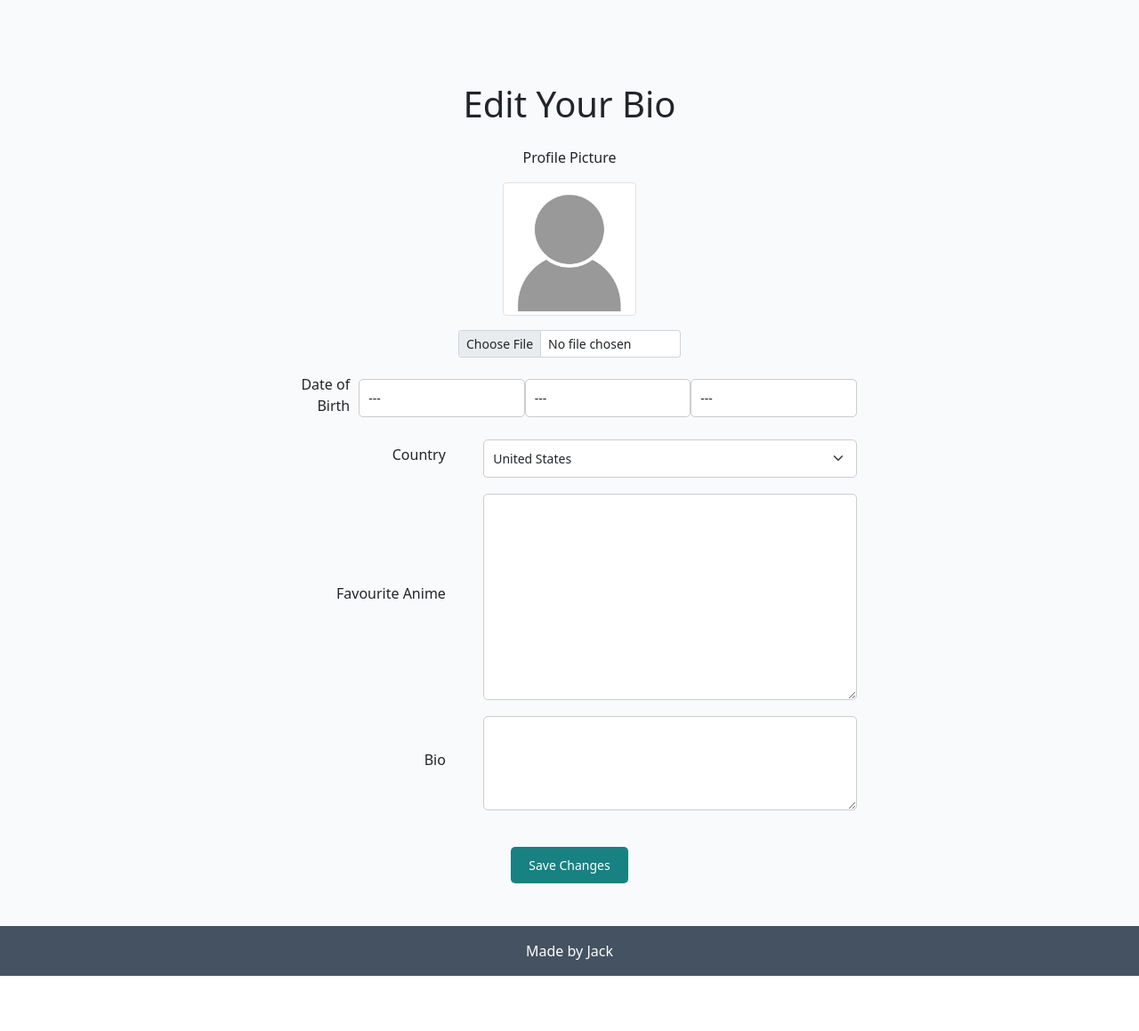
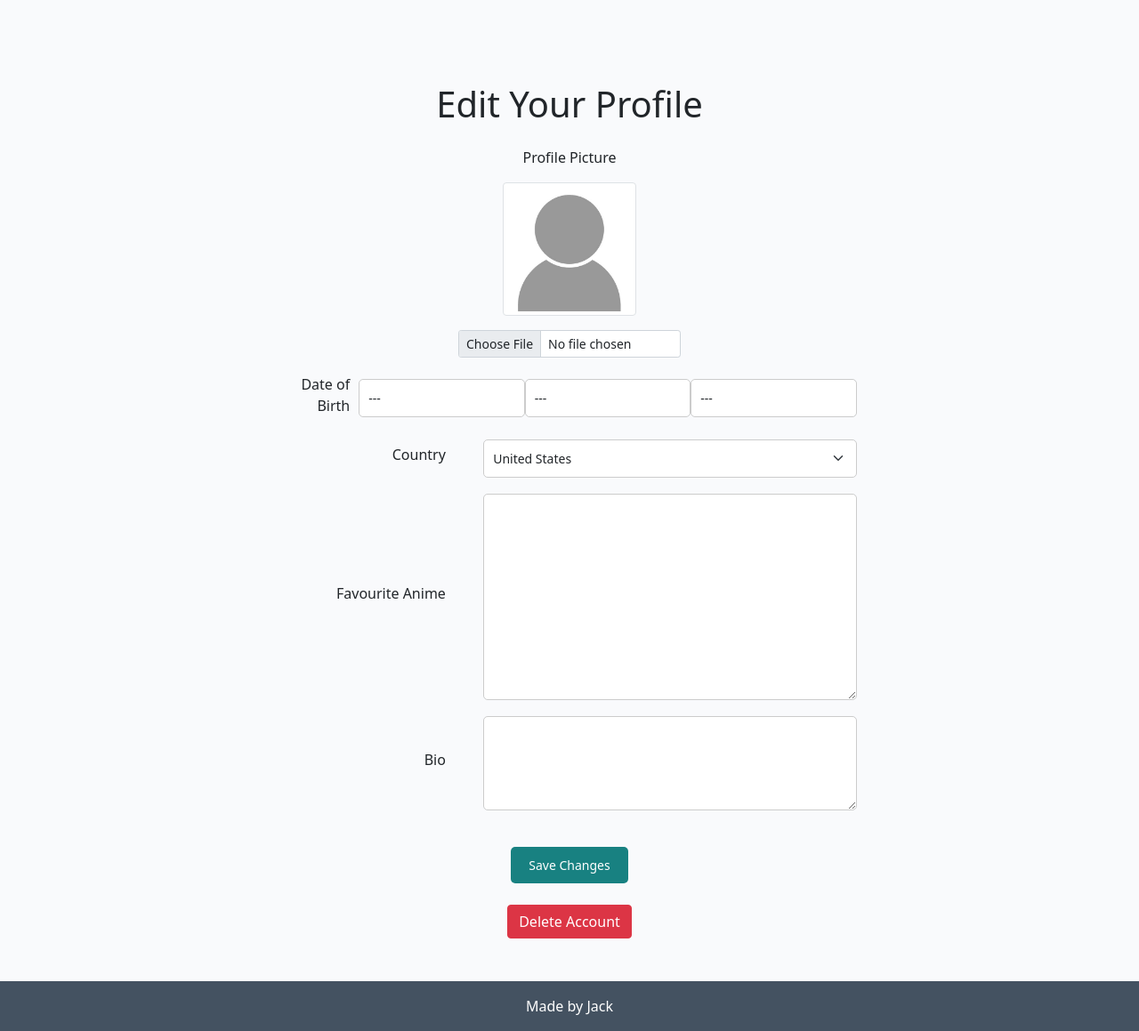
Before and after one commit to JackH1155/Top-10-Rated-Animes, a Django app: template userbio/templates/userbio/edit_bio.html in a window 1280 px wide. Shown: the part 88-1247 px from the top of the page at 89% size. Before the commit the page ends 1185 px from the top, so only its background shows below. Run offline with Django 4.2, Linux system fonts and the light colour scheme; the template is opened without the code that fills it: values that come from a table or form of the project are taken from there, others are empty; some libraries are stand-ins or nearby versions.

Commit message:
add delete account action to edit profile

```diff
--- a/top_10_anime/settings.py
+++ b/top_10_anime/settings.py
@@ -29,7 +29,7 @@ TEMPLATES_DIR = os.path.join(BASE_DIR, 'templates')
 SECRET_KEY = os.environ.get("SECRET_KEY")
 
 # SECURITY WARNING: don't run with debug turned on in production!
-DEBUG = False
+DEBUG = True
 
 ALLOWED_HOSTS = ['8000-jackh1155-top10ratedani-oehoeg68a47.ws.codeinstitute-ide.net',
                 '.herokuapp.com']
--- a/top_10_anime/urls.py
+++ b/top_10_anime/urls.py
@@ -24,6 +24,7 @@ urlpatterns = [
     path('bio/<str:username>/', views.user_bio_view, name='user_bio'),
     path('edit-bio/', views.edit_user_bio, name='edit_user_bio'),
     path('delete-profile-picture/', views.delete_profile_picture, name='delete_profile_picture'),
+    path('delete-user/', views.delete_user, name='delete_user'),
     path('admin/', admin.site.urls),
     path('', include("blog.urls")),
     path("accounts/", include("allauth.urls")),
--- a/userbio/templates/userbio/edit_bio.html
+++ b/userbio/templates/userbio/edit_bio.html
@@ -7,7 +7,7 @@
 <div class="container my-5">
   <div class="row justify-content-center">
     <div class="col-md-8">
-      <h1 class="mb-4 text-center">Edit Your Bio</h1>
+      <h1 class="mb-4 text-center">Edit Your Profile</h1>
 
       <form class="signup" method="post" enctype="multipart/form-data">
         {% csrf_token %}
@@ -75,31 +75,42 @@
           <button type="submit" class="btn btn-primary btn-sm">Save Changes</button>
         </div>
       </form>
+
+      <!-- Delete User Button -->
+      <div class="text-center mt-4">
+        <!-- Button that triggers the delete user confirmation modal -->
+        <button type="button" class="btn btn-danger" data-bs-toggle="modal" data-bs-target="#deleteUserModal">
+          Delete Account
+        </button>
+      </div>
     </div>
   </div>
 </div>
 
-<!-- Modal for delete confirmation -->
-<div class="modal fade" id="deleteProfilePictureModal" tabindex="-1" aria-labelledby="deleteProfilePictureLabel" aria-hidden="true">
+<!-- Delete User Confirmation Modal -->
+<div class="modal fade" id="deleteUserModal" tabindex="-1" aria-labelledby="deleteUserModalLabel" aria-hidden="true">
   <div class="modal-dialog">
     <div class="modal-content">
       <div class="modal-header">
-        <h5 class="modal-title" id="deleteProfilePictureLabel">Delete Profile Picture</h5>
+        <h5 class="modal-title" id="deleteUserModalLabel">Delete Account</h5>
         <button type="button" class="btn-close" data-bs-dismiss="modal" aria-label="Close"></button>
       </div>
       <div class="modal-body">
-        Are you sure you want to delete your profile picture? This action cannot be undone.
+        <p>Are you sure you want to delete your account? This action cannot be undone.</p>
       </div>
       <div class="modal-footer">
-        <form method="POST" action="{% url 'delete_profile_picture' %}">
+        <!-- Form to delete user -->
+        <form method="post" action="{% url 'delete_user' %}">
           {% csrf_token %}
-          <button type="button" class="btn btn-secondary btn-sm" data-bs-dismiss="modal">Cancel</button>
-          <button type="submit" class="btn btn-danger btn-sm">Delete</button>
+          <button type="button" class="btn btn-secondary" data-bs-dismiss="modal">Cancel</button>
+          <button type="submit" class="btn btn-danger">Delete Account</button>
         </form>
       </div>
     </div>
   </div>
 </div>
+
+
 
 <!-- Script to handle image preview -->
 <script>
```
Also changed, not shown: userbio/views.py (+11 -0 lines).
